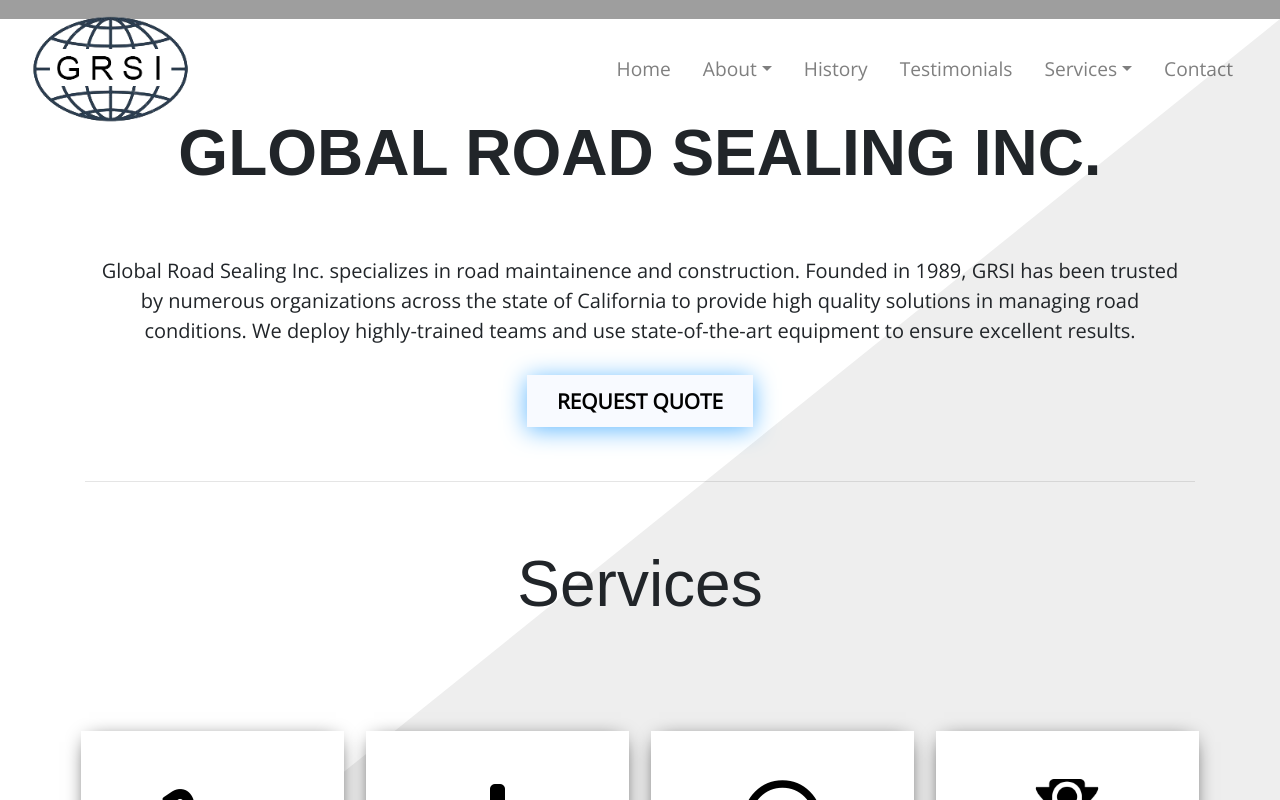
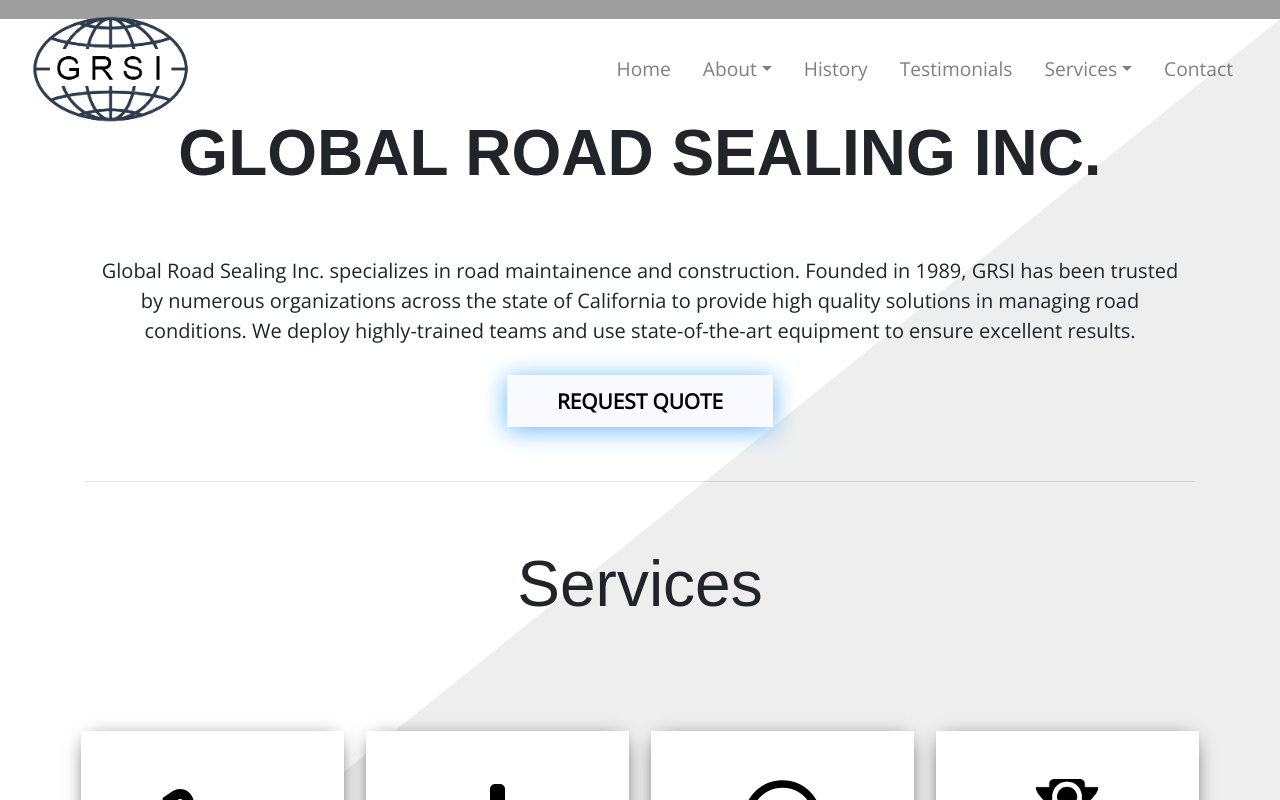
Before and after one commit to AlexanderDLe/GRSI, a React (Create React App) app in the folder client/: page / in a window 1280 px wide. In both pictures the pointer is over the link "REQUEST QUOTE". Shown: the part 781-1581 px from the top of the page. Built offline with nearby package versions, Linux system fonts and the light colour scheme; grey boxes are pictures that could not be loaded; the HTML template or start-up script is replaced by a standard one; a web font is replaced by a local one.

Commit message:
Clean CSS.

```diff
--- a/client/src/App.css
+++ b/client/src/App.css
@@ -27,23 +27,19 @@
   font-family: Open Sans;
   font-size: 1.3rem;
   font-weight: bold;
-  padding: 10px 25px;
+  padding: 10px 30px;
   transition: all 0.5s ease-in-out;
   box-shadow: 0px 3px 20px -7px black;
 }
 .request-button:hover {
-  padding: 12px 30px;
+  padding: 12px 50px;
   box-shadow: 0px 3px 25px 0px rgb(97, 184, 255);
   background: #f8faff;
   color: black;
   /* transform: scale(1.05); */
   transition: all 0.5s ease-in-out;
 }
-/* hr {
-  height: 1px;
-  border: none;
-  background-color: #555555;
-} */
+
 /* NAVIGATION */
 nav {
   background-color: rgba(255, 255, 255, 0);
@@ -111,6 +107,11 @@
   max-width: 992px;
   font-family: Open Sans;
   box-shadow: 0px 0px 25px -8px black;
+  transition: all 0.5s ease-in-out;
+}
+.landing-box:hover {
+  transform: scale(1.05);
+  transition: all 0.5s ease-in-out;
 }
 .landing-icon {
   font-size: 2rem;
@@ -137,6 +138,7 @@
   clip-path: polygon(100% 0, 100% 0, 100% 100%, 0 100%);
 }
 
+/* LANDING: SERVICES */
 .service-icon {
   font-size: 5rem;
   display: inline-block;
@@ -167,6 +169,7 @@
   transition: all 0.5s ease-in-out;
 }
 
+/* LANDING: PHILOSOPHY */
 .landing-philosophy {
   min-height: 130vh;
   background-color: #eee;
```
